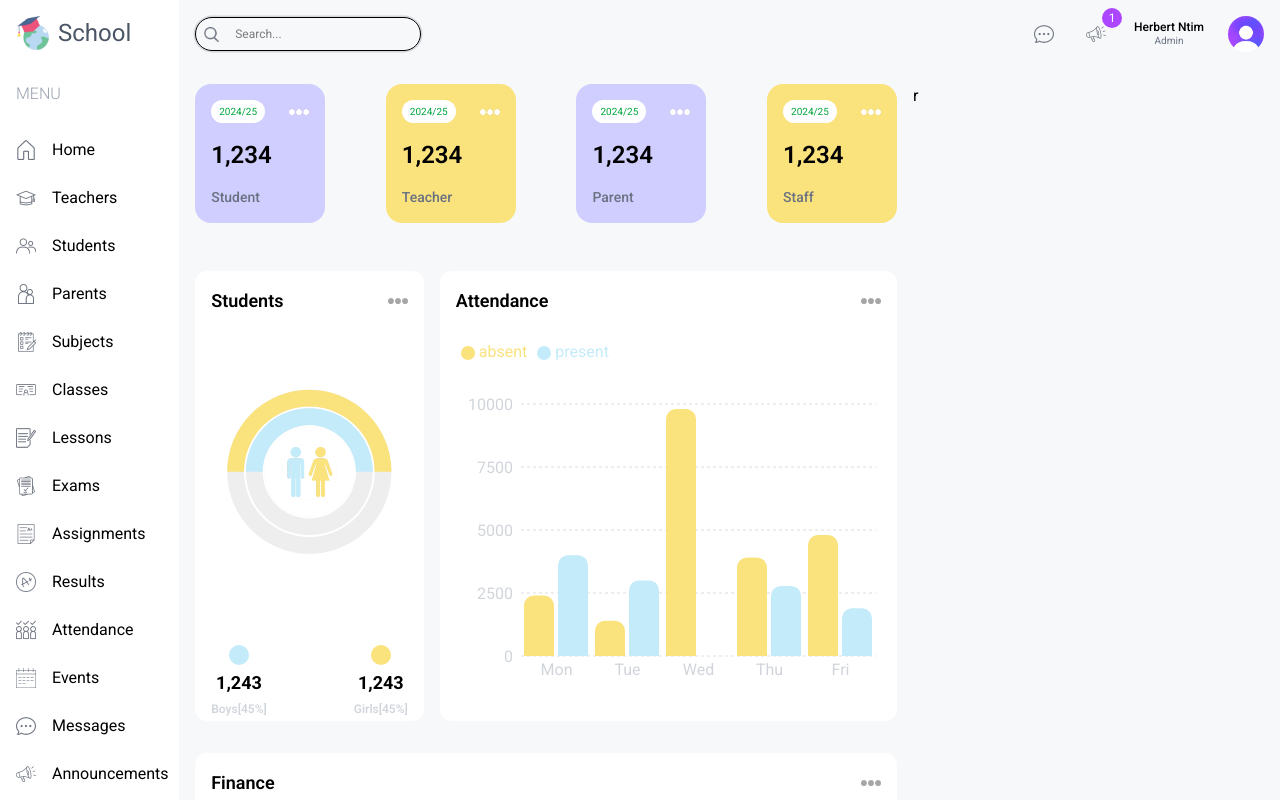
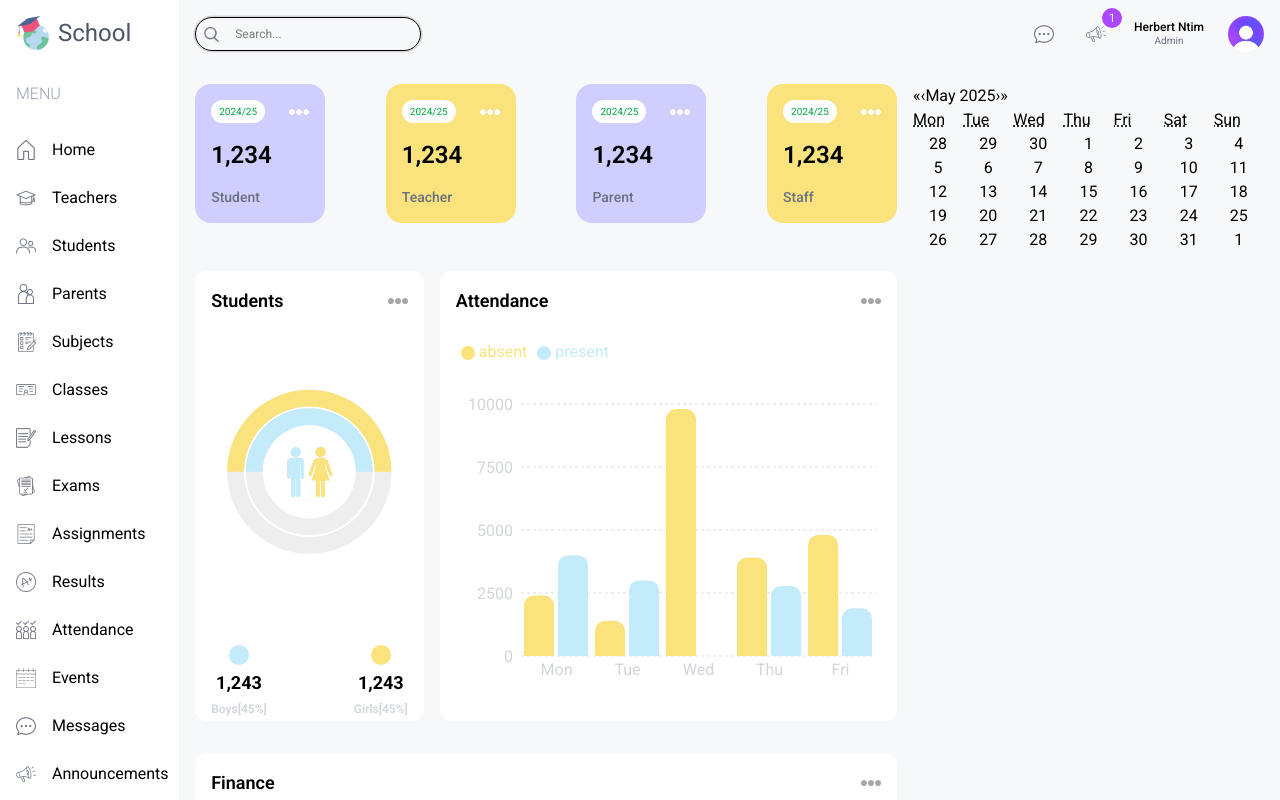
Before and after one commit to HerbertNtim/school-management, a Next.js app: page /admin in a window 1280 px wide. Shown: the top 800 px of the page. Built offline with nearby package versions, Linux system fonts and the light colour scheme.

Commit message:
dev: adding event calendar

```diff
--- a/package.json
+++ b/package.json
@@ -11,6 +11,7 @@
   "dependencies": {
     "next": "15.3.2",
     "react": "^19.0.0",
+    "react-calendar": "^5.1.0",
     "react-dom": "^19.0.0",
     "recharts": "^2.15.3"
   },
--- a/src/app/(dashboard)/admin/page.tsx
+++ b/src/app/(dashboard)/admin/page.tsx
@@ -2,6 +2,7 @@
 
 import AttendanceChart from '@/components/AttendanceChart'
 import CountChart from '@/components/CountChart'
+import EventCalendar from '@/components/EventCalendar'
 import FinanceChart from '@/components/FinanceChart'
 import UserCard from '@/components/UserCard'
 import React from 'react'
@@ -36,8 +37,8 @@ const AdminPage = () => {
       </div>
 
       {/* RIGHT */}
-      <div className='w-full lg:w-1/3'>
-        r
+      <div className='w-full lg:w-1/3 flex flex-col gap-8'>
+        <EventCalendar />
       </div>
     </div>
   )
--- /dev/null
+++ b/src/components/EventCalendar.tsx
@@ -0,0 +1,16 @@
+import { useState } from 'react';
+import Calendar from 'react-calendar';
+
+type ValuePiece = Date | null;
+
+type Value = ValuePiece | [ValuePiece, ValuePiece];
+
+const EventCalendar = () => {
+  const [value, onChange] = useState<Value>(new Date());
+
+  return (
+    <div><Calendar onChange={onChange} value={value} /></div>
+  )
+}
+
+export default EventCalendar
--- a/src/components/FinanceChart.tsx
+++ b/src/components/FinanceChart.tsx
@@ -1,6 +1,6 @@
 import Image from 'next/image';
 import { LineChart, Line, XAxis, YAxis, CartesianGrid, Tooltip, Legend, ResponsiveContainer } from 'recharts';
-/** @type {*} */
+
 const data = [
   {
     name: 'Jan',
```
Also changed, not shown: 1 other file (tests, documents, lock files or other folders).
